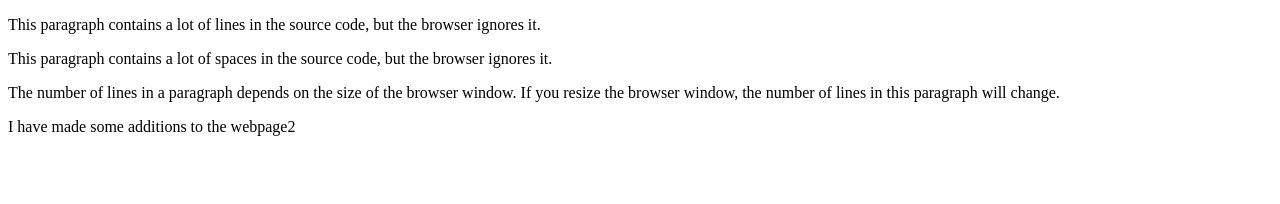
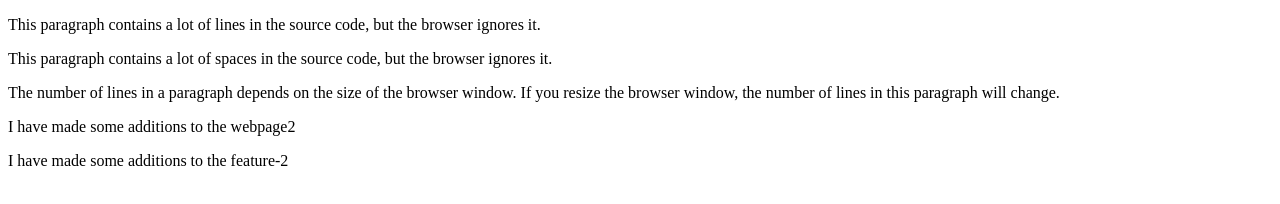
Before and after one commit to rinkiibmce/mygitrepo, a plain HTML site: page webpage2.html in a window 1280 px wide. Drawn offline with Linux system fonts and the light colour scheme.

Commit message:
version-3 of feature 2

```diff
--- a/webpage2.html
+++ b/webpage2.html
@@ -24,5 +24,8 @@ The number of lines in a paragraph depends on the size of the browser window. If
 <p>
 I have made some additions to the webpage2
 </p>
+<p>
+I have made some additions to the feature-2
+</p>
 </body>
 </html>
```
Also changed, not shown: index.html (+2 -0 lines).
